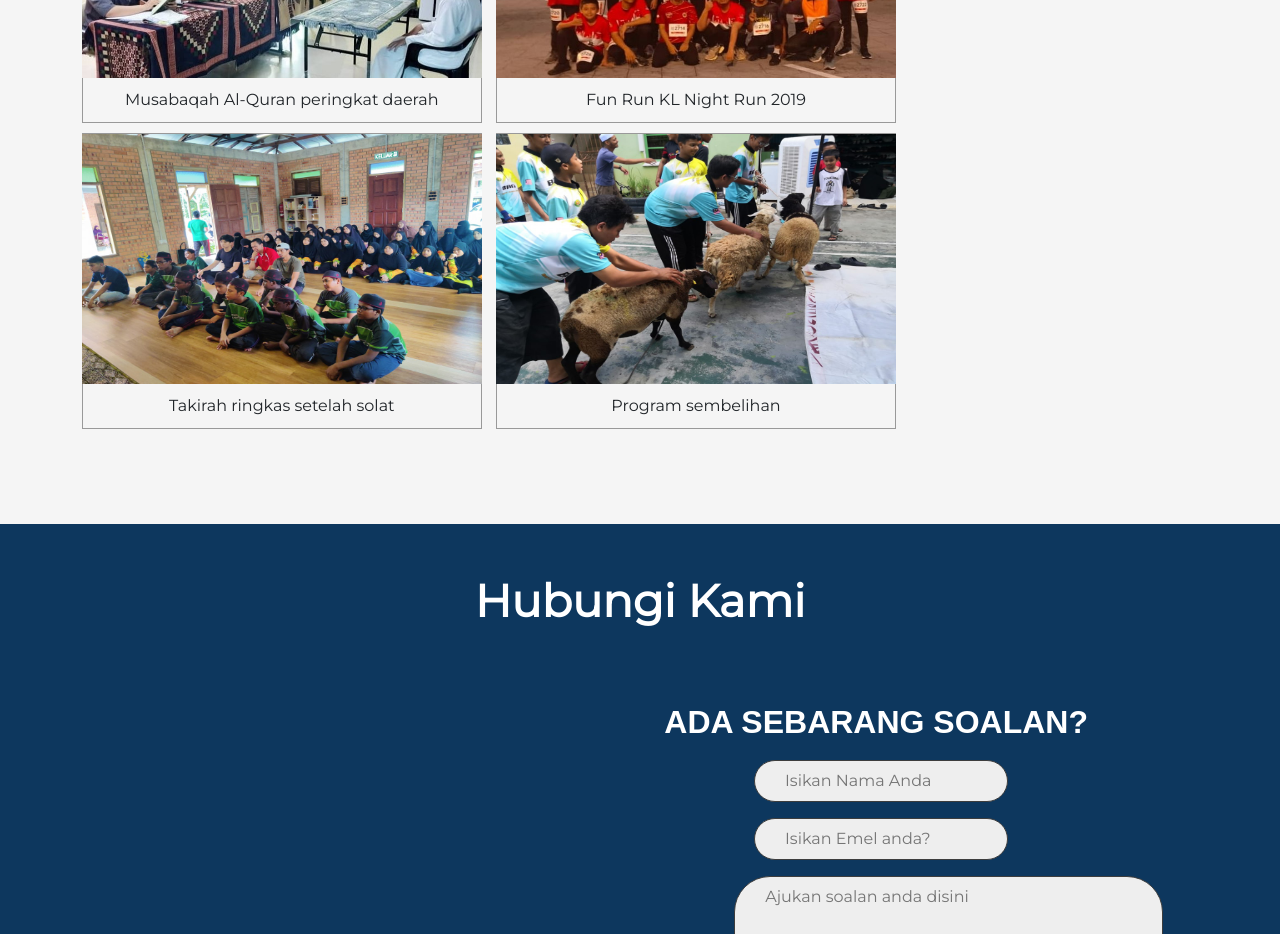
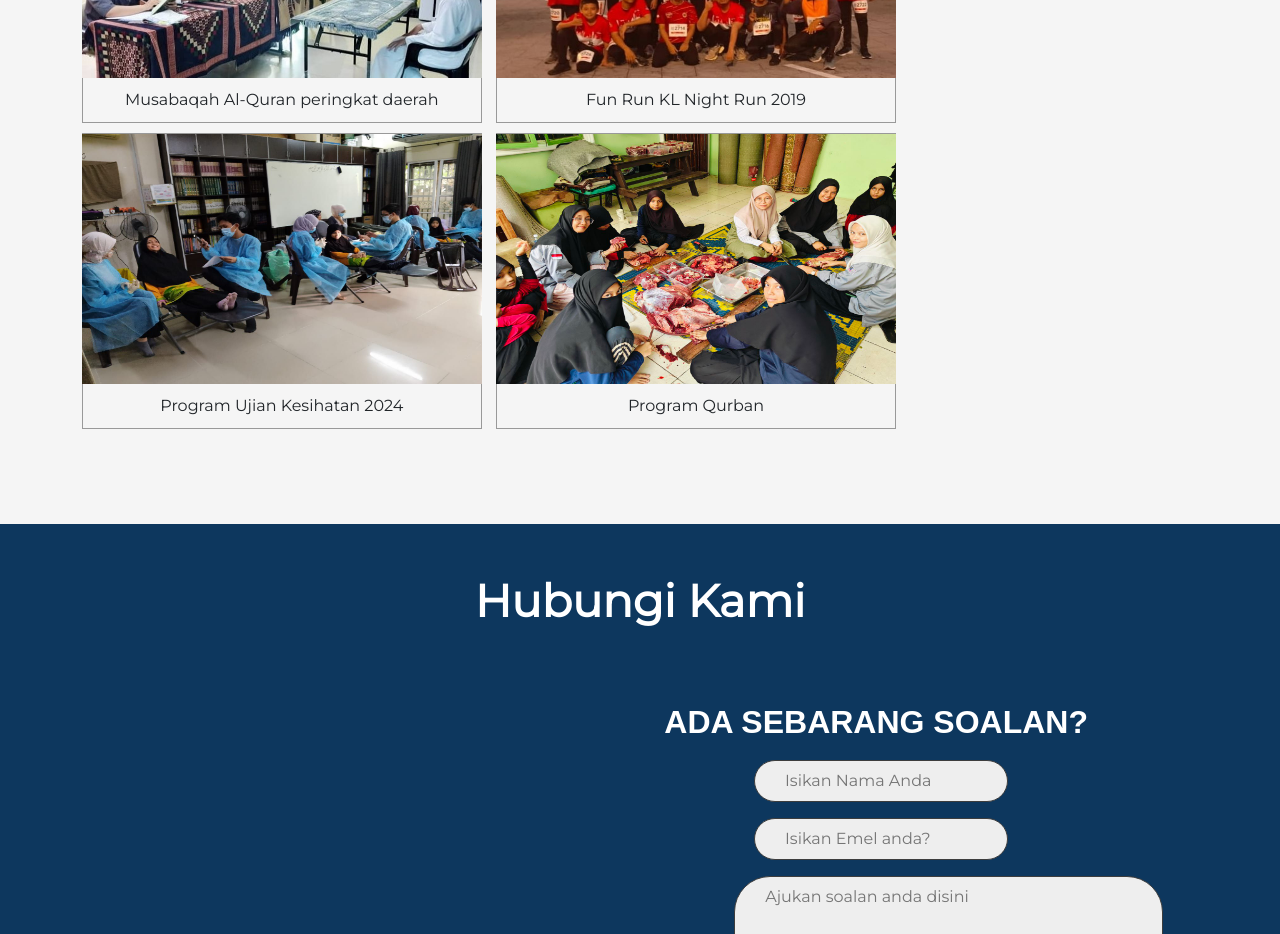
Before and after one commit to minhalkazimm/baitulehsan-online, a plain HTML site: page index.html in a window 1280 px wide. Shown: the part 3280-4214 px from the top of the page. Drawn offline with nearby package versions, Linux system fonts and the light colour scheme; a script that the page names is missing.

Commit message:
qurban 2024

```diff
--- a/index.html
+++ b/index.html
@@ -394,16 +394,16 @@
   <div class="description">Fun Run KL Night Run 2019</div>
 </div>
 <div class="gallery">
-  <a target="_blank" href="gal7.jpg">
-      <img src="gal7.jpg" alt="pizza">
+  <a target="_blank" href="gal9.jpg">
+      <img src="gal9.jpg" alt="pizza">
   </a>
-  <div class="description">Takirah ringkas setelah solat</div>
+  <div class="description">Program Ujian Kesihatan 2024</div>
 </div>
 <div class="gallery">
-  <a target="_blank" href="gal8.jpg">
-      <img src="gal8.jpg" alt="pizza">
+  <a target="_blank" href="qurban.jpg">
+      <img src="qurban.jpg" alt="pizza">
   </a>
-  <div class="description">Program sembelihan</div>
+  <div class="description">Program Qurban</div>
 </div>
     </section>
 
```
Also changed, not shown: gal9.jpg (added), qurban.jpg (added).
